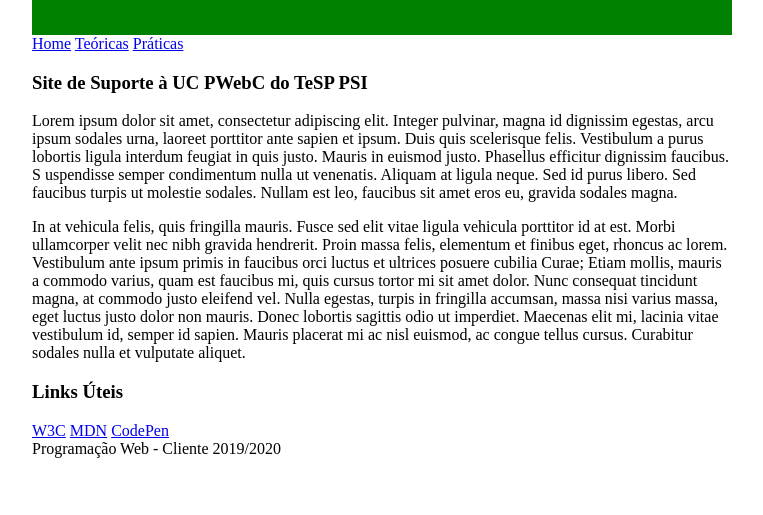
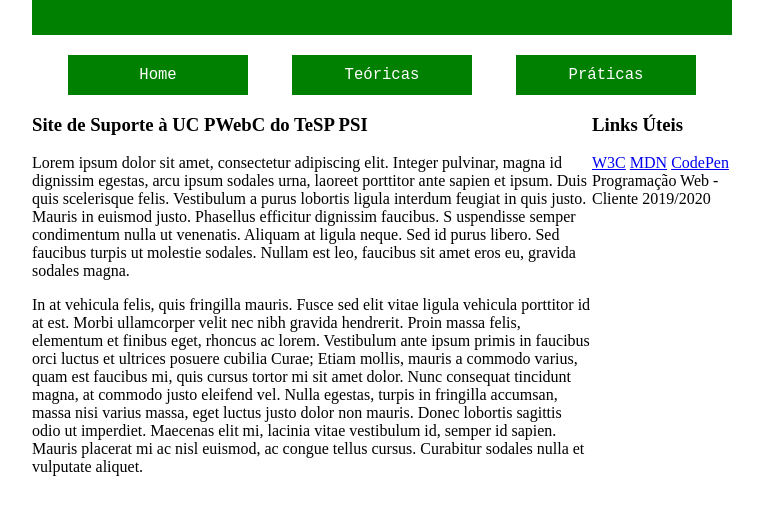
Before and after one commit to goncaloxavier/psi_pweb_pl2-master, a plain HTML site: page ficha2-ex4.index_correcao.html in a window 1280 px wide. Shown: the part 85-600 px from the top of the page, without its empty margins (258-1021 px from the left). Drawn offline with Linux system fonts and the light colour scheme.

Commit message:
+ example files

```diff
--- a/stylesheet_correcao.css
+++ b/stylesheet_correcao.css
@@ -11,5 +11,34 @@ header{
 }
 
 nav a{
+    display: inline-block;
+    background-color: green;
+    color: white;
+    text-decoration: none;
+    width: 180px;
+    height: 40px;
+    font-family: monospace;
+    font-size: 1.2em;
+    text-align: center;
+    line-height: 40px;
+    margin: 0 20px;
+}
 
+nav{
+    margin-top: 20px;
+    text-align: center;
 }
+
+nav a:hover{
+    opacity: 0.3;
+}
+
+main div{
+    float: left;
+    width: 80%;
+}
+
+main aside{
+    float: right;
+    width: 20%;
+}
```
